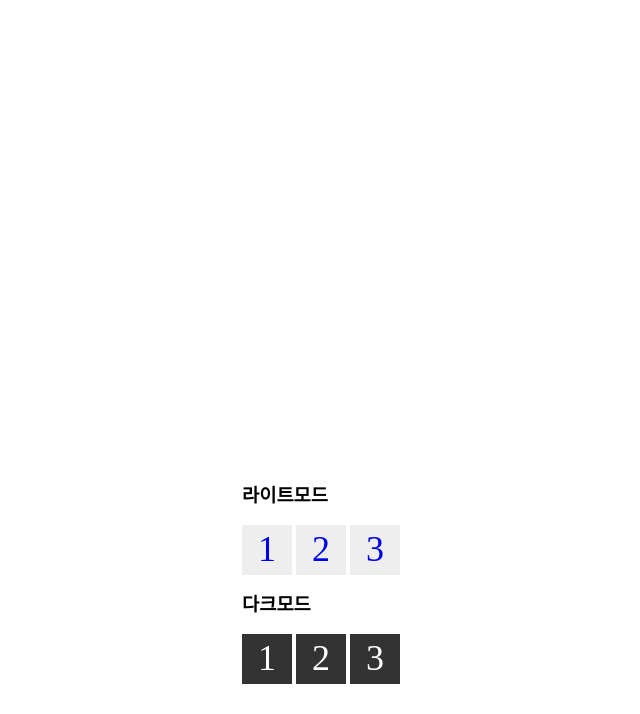
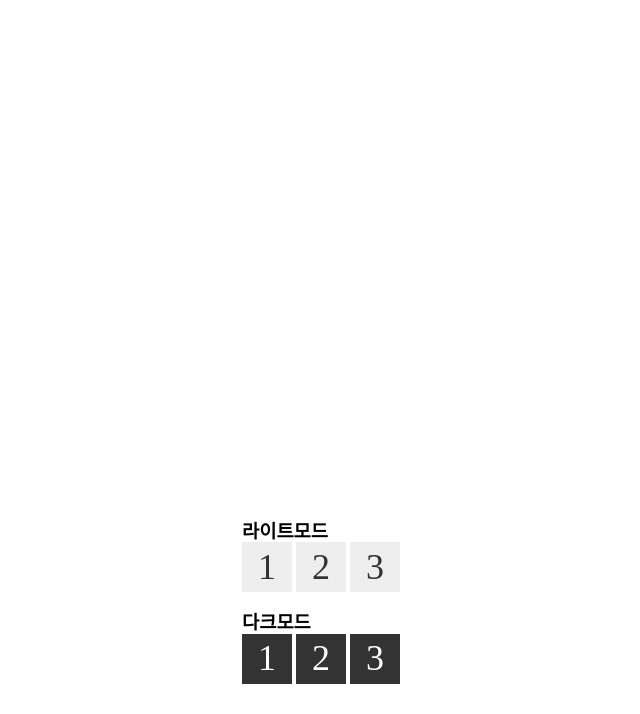
Before and after one commit to wondaero/color-quiz, a plain HTML site: page index.html in a window 1280 px wide. Shown: the part 86-800 px from the top of the page, without its empty margins (319-959 px from the left). Drawn offline with Linux system fonts and the light colour scheme; a web font is replaced by a local one.

Commit message:
버튼 문구 색 변경

```diff
--- a/index.html
+++ b/index.html
@@ -33,14 +33,17 @@
     .logo_txt{color: rgb(80, 80, 80);}
 
     .btns{position: absolute; bottom: 30px; left: 50%; transform: translateX(-50%); list-style: none; margin: 0; padding: 0;}
+    .btns h3{padding: 0; margin: 0;}
     .btns ul{list-style: none; margin: 0; margin-bottom: 10px; padding: 0;}
     .btns ul:last-child{margin-bottom: 0;}
     .btns ul li{display: inline-block;}
     .btns ul li:last-child{margin-bottom: 0;}
     .btns a{
-        text-decoration: none; width: 50px; height: 50px;
+        text-decoration: none; width: 50px; height: 50px; color: #333;
         display: inline-flex; align-items: center; justify-content: center; font-size: 36px;
     }
+
+    .light-mode{margin-bottom: 20px;}
     .light-mode a{background: #eee;}
     .dark-mode a{background: #333; color: #fff;}
 
```
